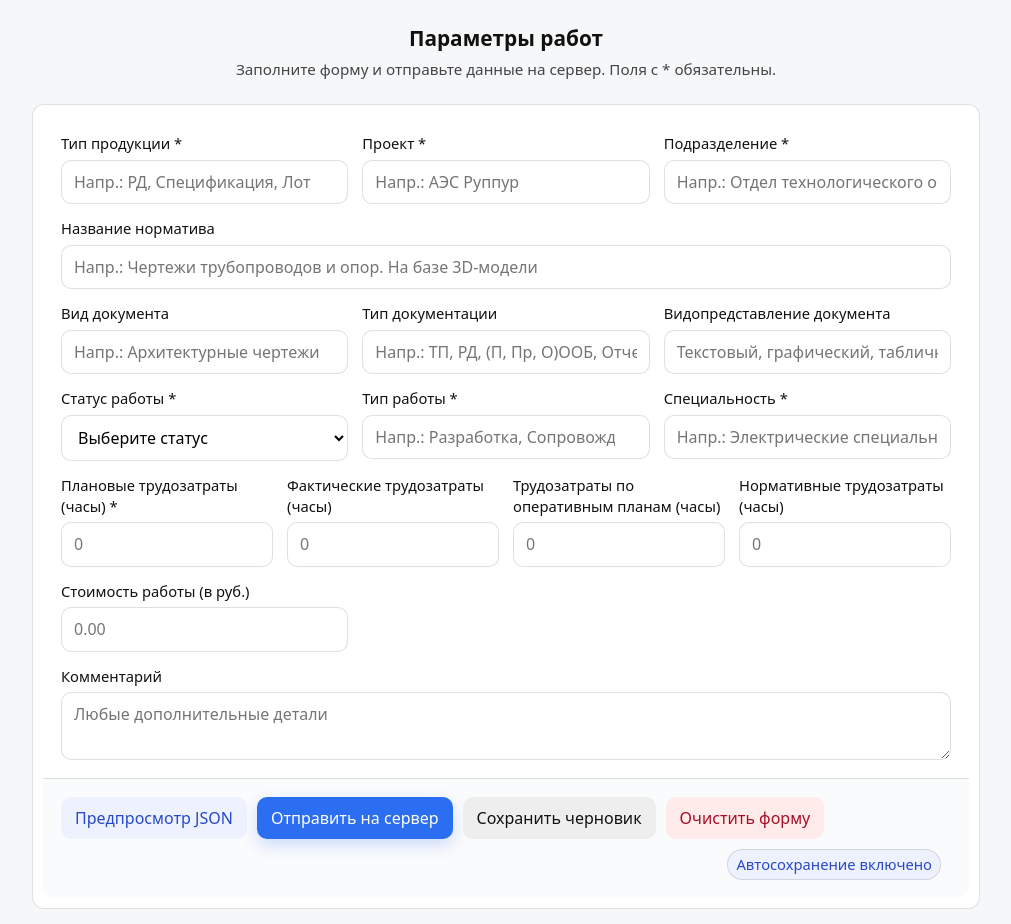
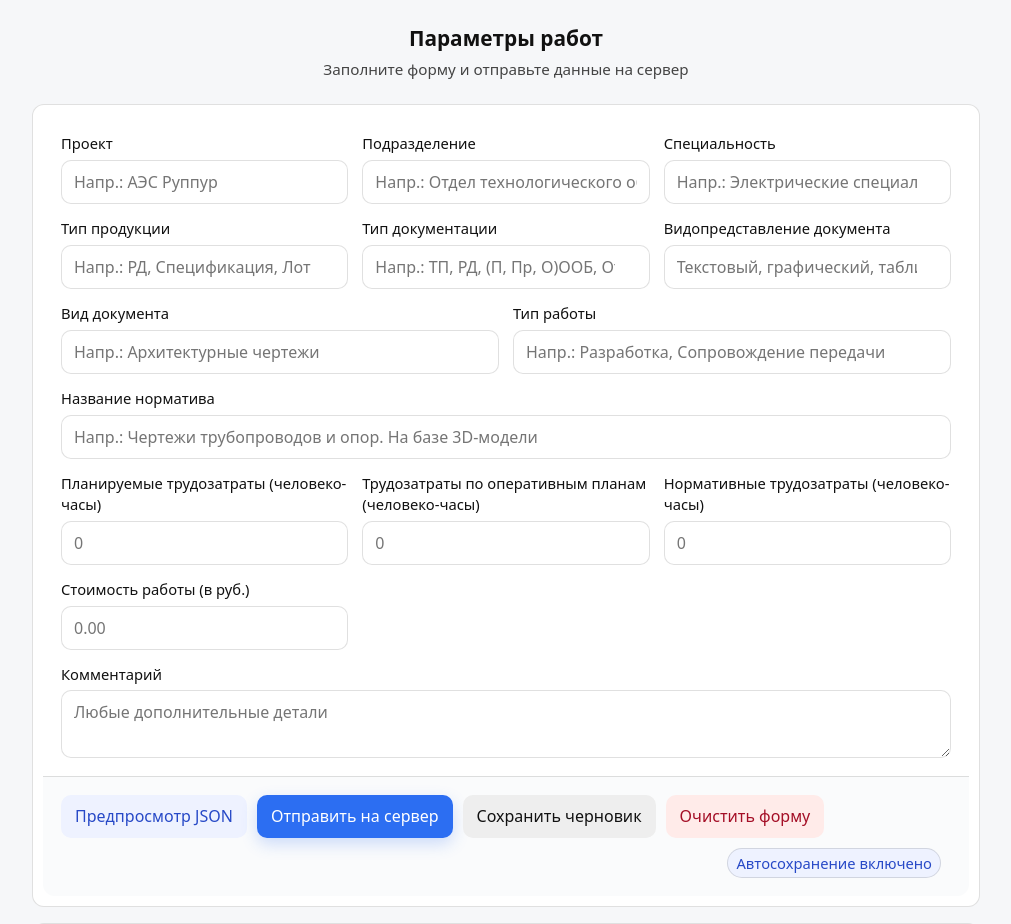
Before and after one commit to MStupishina/fact_from_plan, a FastAPI app: template templates/index.html in a window 1280 px wide. Shown: the top 924 px of the page, without its empty margins (134-1145 px from the left). Run offline with FastAPI, Linux system fonts and the light colour scheme; the template is opened without the code that fills it: most values are stand-ins (such as "Sample title", 1, 10 or a date in 2020); parts of the project's set-up code (start-up, migrations or seed data) failed here and were passed over.

Commit message:
edit page

```diff
--- a/main.py
+++ b/main.py
@@ -13,17 +13,38 @@ app = FastAPI()
 app.mount("/static", StaticFiles(directory="static"), name="static")
 templates = Jinja2Templates(directory="templates")
 
+
 @app.get("/hello")
 def say_hello(name: str = "World"):
     return {"message": f"Hello, {name}!"}
+
+
 @app.get("/")
 def index(request: Request):
     type_products = []
     with SessionLocal() as session:
-        query=select(WorkPlanFact.type_product).distinct()
-        type_products = session.execute(query).scalars().all()
+        query_tp = select(WorkPlanFact.type_product).distinct()
+        type_products = session.execute(query_tp).scalars().all()
+        query_pj = select(WorkPlanFact.project).distinct()
+        projects = session.execute(query_pj).scalars().all()
+        query_tw = select(WorkPlanFact.type_work_name).distinct()
+        type_work_names = session.execute(query_tw).scalars().all()
+        query_fn = select(WorkPlanFact.functional_name).distinct()
+        functional_names = session.execute(query_fn).scalars().all()
+        query_td = select(WorkPlanFact.type_doc_new).distinct()
+        type_docs_new = session.execute(query_td).scalars().all()
+        query_vd = select(WorkPlanFact.view_doc_new).distinct()
+        view_docs_new = session.execute(query_vd).scalars().all()
+    return templates.TemplateResponse("index.html", {
+        "request": request,
+        "type_products": type_products,
+        "projects": projects,
+        "type_work_names": type_work_names,
+        "functional_names": functional_names,
+        "type_docs_new": type_docs_new,
+        "view_docs_new": view_docs_new
+    })
 
-    return templates.TemplateResponse("index.html", {"request": request, "type_products" : type_products})
 
 app.include_router(router_prediction)
 app.include_router(router_test_prediction)
--- a/templates/index.html
+++ b/templates/index.html
@@ -9,15 +9,41 @@
 <body>
   <header>
     <h1>Параметры работ</h1>
-    <p>Заполните форму и отправьте данные на сервер. Поля с * обязательны.</p>
+    <p>Заполните форму и отправьте данные на сервер</p>
   </header>
 
   <div class="container">
     <form id="workForm" novalidate>
       <div class="grid" aria-label="Основные параметры">
         <!-- Поля формы, как в предыдущем примере -->
+
         <div class="field third">
-          <label for="productType">Тип продукции *</label>
+          <label for="project">Проект</label>
+          <input id="project" name="project" list="projectList" required placeholder="Напр.: АЭС Руппур" />
+          <datalist id="projectList">
+            {% for project in projects %}
+             <option value="{{ project }}">{{project}}</option>
+            {% endfor %}
+          </datalist>
+        </div>
+
+        <div class="field third">
+          <label for="department">Подразделение</label>
+          <input id="department" name="department" required placeholder="Напр.: Отдел технологического оборудования" />
+        </div>
+
+        <div class="field third">
+          <label for="specialty">Специальность</label>
+          <input id="specialty" name="specialty" list="specialityTypeList" required placeholder="Напр.: Электрические специальности, Инженерные изыскания" />
+          <datalist id="specialityTypeList">
+            {% for functional_name in functional_names %}
+            <option value="{{ functional_name }}">{{functional_name}}</option>
+            {% endfor %}
+          </datalist>
+        </div>
+
+        <div class="field third">
+          <label for="productType">Тип продукции</label>
           <input id="productType" name="productType" list="productTypeList" required placeholder="Напр.: РД, Спецификация, Лот" />
           <datalist id="productTypeList">
             {% for type_product in type_products %}
@@ -27,13 +53,40 @@
         </div>
 
         <div class="field third">
-          <label for="project">Проект *</label>
-          <input id="project" name="project" required placeholder="Напр.: АЭС Руппур" />
+          <label for="docType">Тип документации</label>
+          <input id="docType" name="docType" list="docTypeList" placeholder="Напр.: ТП, РД, (П, Пр, О)ООБ, Отчет" />
+          <datalist id="docTypeList">
+            {% for type_doc_new in type_docs_new %}
+            <option value="{{ type_doc_new }}">{{type_doc_new}}</option>
+            {% endfor %}
+          </datalist>
         </div>
 
         <div class="field third">
-          <label for="department">Подразделение *</label>
-          <input id="department" name="department" required placeholder="Напр.: Отдел технологического оборудования" />
+          <label for="docKind2">Видопредставление документа</label>
+          <input id="docKind2" name="docKind2" list="docKind2List" placeholder="Текстовый, графический, табличный и т.п. " />
+          <datalist id="docKind2List">
+            {% for view_doc_new in view_docs_new %}
+            <option value="{{ view_doc_new }}">{{view_doc_new}}</option>
+            {% endfor %}
+          </datalist>
+        </div>
+
+        <div class="field second">
+          <label for="docKind1">Вид документа</label>
+          <input id="docKind1" name="docKind1" list="docKindList" placeholder="Напр.: Архитектурные чертежи" />
+          <datalist id="docKindList">
+          </datalist>
+        </div>
+
+        <div class="field second">
+          <label for="workType">Тип работы</label>
+          <input id="workType" name="workType" list="workTypeList" required placeholder="Напр.: Разработка, Сопровождение передачи" />          <datalist id="projectTypeList">
+          <datalist id="workTypeList">
+            {% for type_work_name in type_work_names %}
+            <option value="{{ type_work_name }}">{{type_work_name}}</option>
+            {% endfor %}
+          </datalist>
         </div>
 
         <div class="field full">
@@ -42,68 +95,17 @@
         </div>
 
         <div class="field third">
-          <label for="docKind1">Вид документа</label>
-          <input id="docKind1" name="docKind1" list="docKindList" placeholder="Напр.: Архитектурные чертежи" />
+          <label for="plannedEffort">Планируемые трудозатраты (человеко-часы)</label>
+          <input id="plannedEffort" name="plannedEffort" type="number" inputmode="decimal" min="0" step="0.25" required placeholder="0" />
         </div>
 
         <div class="field third">
-          <label for="docType">Тип документации</label>
-          <input id="docType" name="docType" list="docTypeList" placeholder="Напр.: ТП, РД, (П, Пр, О)ООБ, Отчет" />
-          <datalist id="docTypeList">
-          </datalist>
+          <label for="operationalEffort">Трудозатраты по оперативным планам (человеко-часы)</label>
+          <input id="operationalEffort" name="operationalEffort" type="number" inputmode="decimal" min="0" step="0.25" placeholder="0" />
         </div>
 
         <div class="field third">
-          <label for="docKind2">Видопредставление документа</label>
-          <input id="docKind2" name="docKind2" placeholder="Текстовый, графический, табличный и т.п. " />
-        </div>
-
-        <div class="field third">
-          <label for="workStatus">Статус работы *</label>
-          <select id="workStatus" name="workStatus" required>
-            <option value="" disabled selected>Выберите статус</option>
-            <option>Ожидание</option>
-			<option>Запланировано</option>
-            <option>В работе</option>
-            <option>Выполнено</option>
-            <option>Аннулировано</option>
-          </select>
-        </div>
-
-        <div class="field third">
-          <label for="workType">Тип работы *</label>
-          <input id="workType" name="workType" list="workTypeList" required placeholder="Напр.: Разработка, Сопровождение передачи" />
-          <datalist id="workTypeList">
-            <option value="Разработка"></option>
-            <option value="Рассмотрение и согласование входящей документации"></option>
-            <option value="Рассмотрение и согласование документации смежных подразделений"></option>
-            <option value="Сопровождение передачи внешнему заказчику"></option>
-            <option value="Сопровождение передачи внутреннему заказчику"></option>
-          </datalist>
-        </div>
-
-        <div class="field third">
-          <label for="specialty">Специальность *</label>
-          <input id="specialty" name="specialty" required placeholder="Напр.: Электрические специальности, Инженерные изыскания" />
-        </div>
-
-        <div class="field quarter">
-          <label for="plannedEffort">Плановые трудозатраты (часы) *</label>
-          <input id="plannedEffort" name="plannedEffort" type="number" inputmode="decimal" min="0" step="0.25" required placeholder="0" />
-        </div>
-
-        <div class="field quarter">
-          <label for="actualEffort">Фактические трудозатраты (часы)</label>
-          <input id="actualEffort" name="actualEffort" type="number" inputmode="decimal" min="0" step="0.25" placeholder="0" />
-        </div>
-
-        <div class="field quarter">
-          <label for="operationalEffort">Трудозатраты по оперативным планам (часы)</label>
-          <input id="operationalEffort" name="operationalEffort" type="number" inputmode="decimal" min="0" step="0.25" placeholder="0" />
-        </div>
-
-        <div class="field quarter">
-          <label for="normativeEffort">Нормативные трудозатраты (часы)</label>
+          <label for="normativeEffort">Нормативные трудозатраты (человеко-часы)</label>
           <input id="normativeEffort" name="normativeEffort" type="number" inputmode="decimal" min="0" step="0.25" placeholder="0" />
         </div>
 
```
